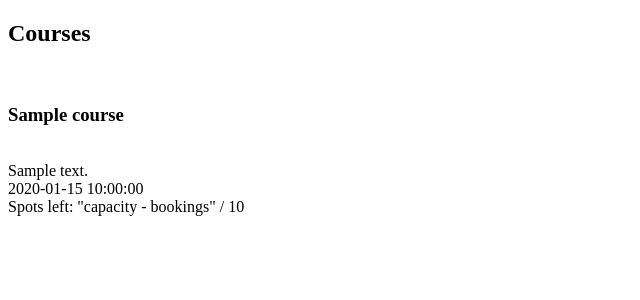
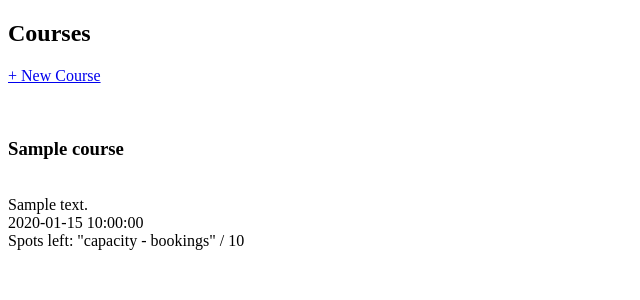
Before and after one commit to MattyMcHatty/gym_project, a Flask app: page /courses in a window 1280 px wide. Shown: the part 88-388 px from the top of the page, without its empty margins (0-640 px from the left). Run offline with Flask 2, Linux system fonts and the light colour scheme; a database or web service that is not in the repository returns one stand-in record (values such as "Sample title"); some libraries are stand-ins or nearby versions.

Commit message:
Created a link to a form to add a new course

```diff
--- a/daily_plan.txt
+++ b/daily_plan.txt
@@ -37,7 +37,7 @@ Sunday
         setup working link to view courses page - Done
         setup working link to view bookings page - Done
         setup working link and form to create a new member - Done
-        setup working link and form to create a new course -
+        setup working link and form to create a new course - Done
         setup working link and form to create a new booking -
         setup working link and form to edit a member -
         setup working link and form to edit a course -
--- a/main/controllers/courses_controller.py
+++ b/main/controllers/courses_controller.py
@@ -9,3 +9,17 @@ courses_blueprint = Blueprint("courses", __name__)
 def courses():
     courses = course_repository.select_all()
     return render_template("courses/index.html", courses=courses)
+
+@courses_blueprint.route("/courses/new")
+def new_course():
+    return render_template("/courses/new.html")
+
+@courses_blueprint.route("/courses", methods=["POST"])
+def create_course():
+    name = request.form["name"]
+    description = request.form["description"]
+    date = request.form["date"]
+    capacity = request.form["capacity"]
+    new_course = Course(name, description, date, capacity)
+    course_repository.save(new_course)
+    return redirect("/courses")
--- a/main/templates/courses/index.html
+++ b/main/templates/courses/index.html
@@ -3,6 +3,10 @@
 {% block content %}
 
 <h1> Courses</h1>
+
+<p>
+    <a href="/courses/new">+ New Course</a>
+</p>
 
     {% for course in courses %}
 
```
Also changed, not shown: main/templates/courses/new.html (+31 -0 lines).
